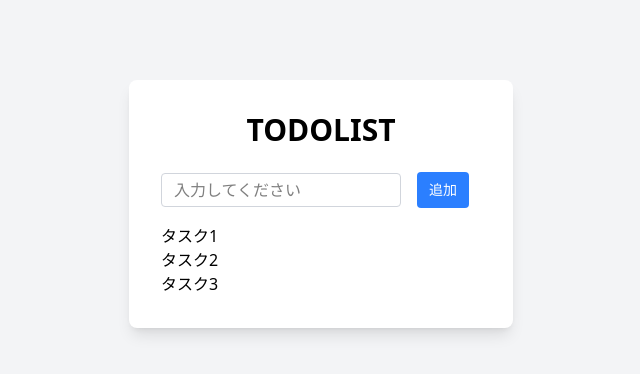
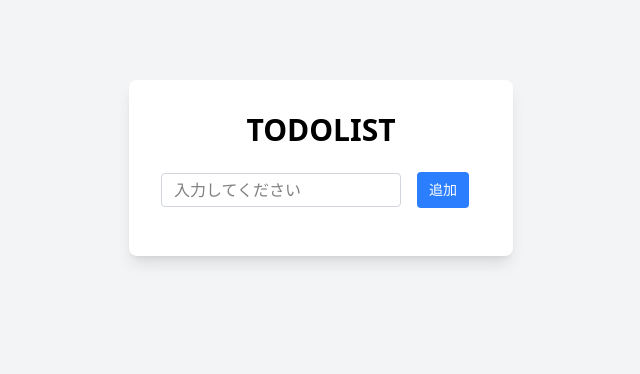
Before and after one commit to SokJin/todo-app-react, a Next.js app: page / in a window 1280 px wide. Shown: the top 374 px of the page, without its empty margins (319-959 px from the left). Built offline with nearby package versions, Linux system fonts and the light colour scheme.

Commit message:
タスク一覧表示の機能実装&タスク削除機能

```diff
--- a/src/components/todo/List.tsx
+++ b/src/components/todo/List.tsx
@@ -1,17 +1,37 @@
-import React from 'react';
+import React, { useState, useEffect } from 'react';
 
 export default function List() {
-  const tempTodos = [
-    { id: 1, text: 'タスク1' },
-    { id: 2, text: 'タスク2' },
-    { id: 3, text: 'タスク3' },
-  ];
+  const [items, setItems] = useState<{ id: number; text: string }[]>([]);
+
+  useEffect(() => {
+    const storedItems = localStorage.getItem('todo-items');
+    if (storedItems) {
+      setItems(JSON.parse(storedItems));
+    }
+  }, []);
+
+  useEffect(() => {
+    localStorage.setItem('todo-items', JSON.stringify(items));
+  }, [items]);
+
+  const handleDelete = (index: number) => {
+    setItems(items.filter((item, i) => i !== index));
+  };
 
   return (
-    <ul>
-      {tempTodos.map((todo) => (
-        <li key={todo.id}>
-          <span>{todo.text}</span>
+    <ul className="space-y-2">
+      {items.map((item, index) => (
+        <li
+          key={item.id}
+          className="flex justify-between items-center px-3 py-2 rounded"
+        >
+          <span>{item.text}</span>
+          <button
+            onClick={() => handleDelete(index)}
+            className="bg-red-500 hover:bg-red-600 text-white px-2 py-1 rounded text-sm"
+          >
+            削除
+          </button>
         </li>
       ))}
     </ul>
```
